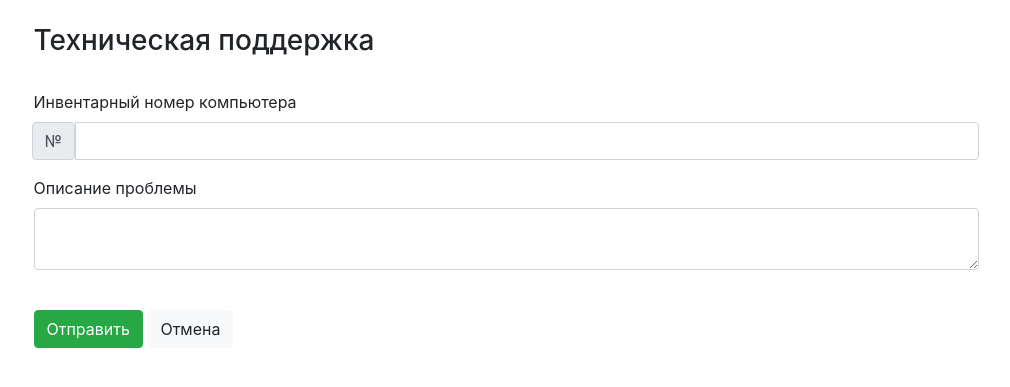
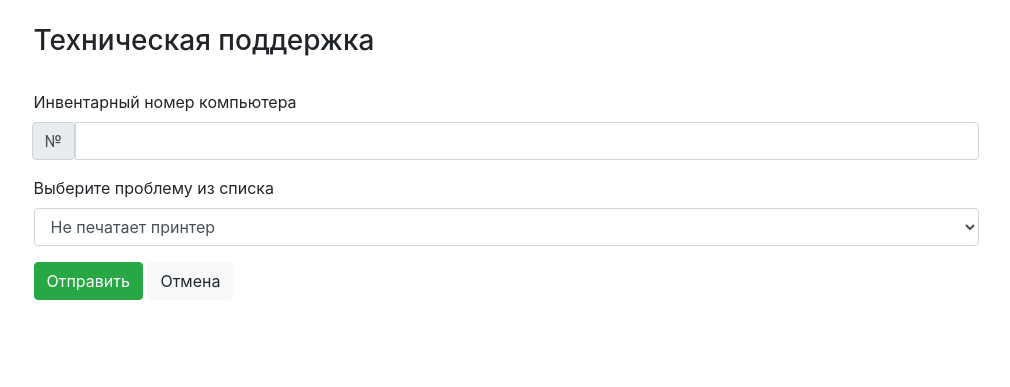
Before and after one commit to Aealius/control_saz, a Flask app: page /tech_support in a window 1280 px wide. Shown: the part 74-461 px from the top of the page, without its empty margins (134-1144 px from the left). Run offline with Flask 3, Linux system fonts and the light colour scheme; the visitor is signed in with stand-in values (Sample User, id 1); data comes from the database, SQL or seed files in the repository; parts of the project's set-up code (start-up, migrations or seed data) failed here and were passed over; some libraries are stand-ins or nearby versions.

Commit message:
add select for common issues

```diff
--- a/app/static/src/js/tech_support.js
+++ b/app/static/src/js/tech_support.js
@@ -1,7 +1,7 @@
 const techSupportForm = document.getElementById("techSupportForm");
-
 const descriptionTextArea = document.getElementById('description');
 const docNumberinput = document.getElementById('compNumber');
+const commonIssuesSelect =document.getElementById('common-issues-select')
 
 techSupportForm.addEventListener('submit', async (event) => {
     event.preventDefault();
@@ -11,6 +11,8 @@ techSupportForm.addEventListener('submit', async (event) => {
     let validationResultArray = [checkDescriptionValidity(descriptionTextArea), checkCompNumberValidity(docNumberinput)];
 
     if (validate(validationResultArray, techSupportForm)) {
+
+        commonIssuesSelect.disabled = true;
 
         await fetch(base_url_api + '/tech_support', {
             method: 'POST',
@@ -37,3 +39,19 @@ docNumberinput.addEventListener('change', (event) => {
         event.preventDefault();
     }
 });
+
+commonIssuesSelect.addEventListener('change', (event) => {
+    let descriptionWrapper = document.getElementById("description-wrapper");
+    if (event.target.value == "Другое"){
+        descriptionTextArea.value = "";
+        descriptionWrapper.style.display = "block";
+    }
+    else{
+        if (descriptionWrapper){
+            descriptionWrapper.style.display = "none";
+            descriptionTextArea.value = event.target.value;
+        }
+        else
+            descriptionTextArea.value = event.target.value;
+    }
+});
--- a/app/templates/tech_support/tech_support.html
+++ b/app/templates/tech_support/tech_support.html
@@ -13,10 +13,19 @@
         </div>
     </div>
     <div class="form-group">
+        <label for="common-issues"> Выберите проблему из списка</label>
+        <select id="common-issues-select" name="common-issues" class="form-control">
+            <option value="Не печатает принтер">Не печатает принтер</option>
+            <option value="Не запускается компьютер">Не запускается компьютер</option>
+            <option value="Не работает программа">Не работает программа</option>
+            <option value="Необходима замена картриджа принтера">Необходима замена картриджа принтера</option>
+            <option value="Другое">Другое</option>
+        </select>
+    </div>
+    <div id="description-wrapper" class="form-group" style="display:none;">
         <label for="description">Описание проблемы</label>
         <textarea name="description" id="description" class="form-control"></textarea>
     </div>
-    <br/>
     <div class="d-flex justify-content-between align-items-center">
         <div>
             <button type="submit" class="btn btn-success">Отправить</button>
```
